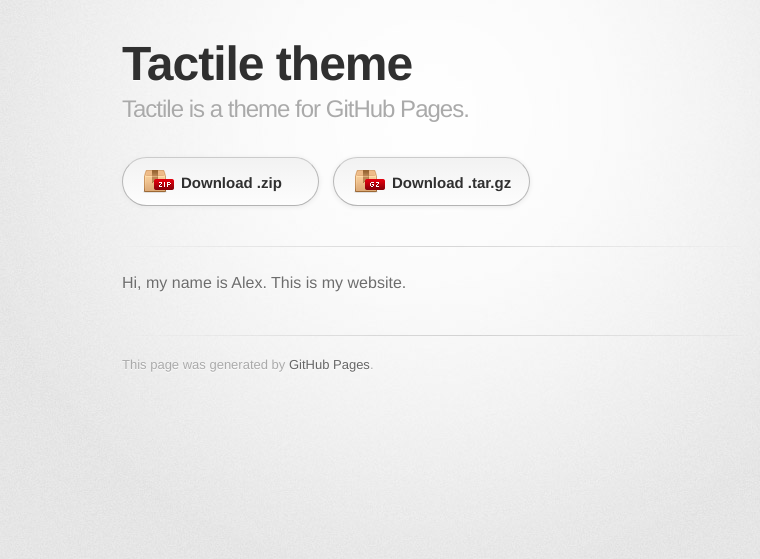
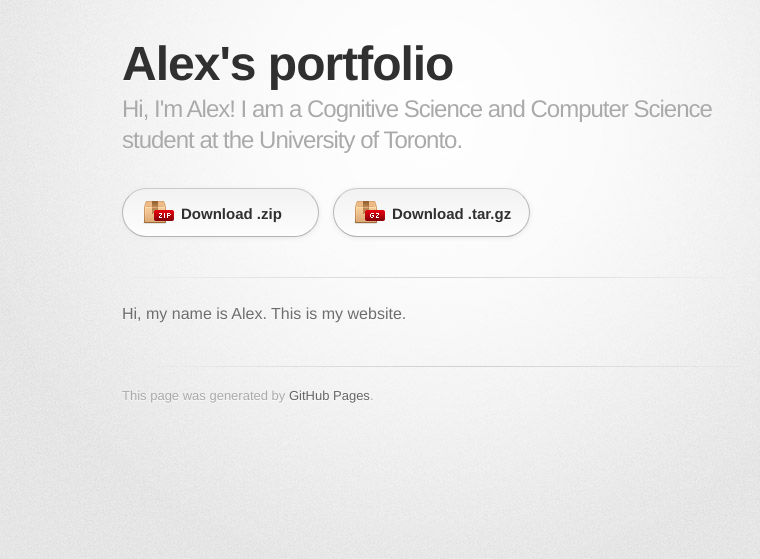
Before and after one commit to alexszokolay/alexszokolay.github.io, a Jekyll site: the page built from index.md, in a window 1280 px wide. Shown: the top 559 px of the page, without its empty margins (208-968 px from the left). Built offline with Jekyll 4.4.1, drawn with Linux system fonts in a browser that asks for light colours; some web fonts are replaced; our own code applies the rules of GitHub Pages for plain Markdown files.

Commit message:
Updated config

```diff
--- a/_config.yml
+++ b/_config.yml
@@ -1,7 +1,10 @@
-title: Tactile theme
-description: Tactile is a theme for GitHub Pages.
+title: Alex's portfolio
+description: >-
+    Hi, I'm Alex! I am a Cognitive Science and Computer Science student at the University of Toronto.
+baseurl: "" # the subpath of your site, e.g. /blog
+url: "https://www.alexszok.com" # the base hostname & protocol for your site, e.g. http://example.com
+github_username:  alexszokolay
 show_downloads: true
-google_analytics:
 theme: jekyll-theme-tactile
 remote_theme: pages-themes/tactile@v0.2.0
 plugins:
```
